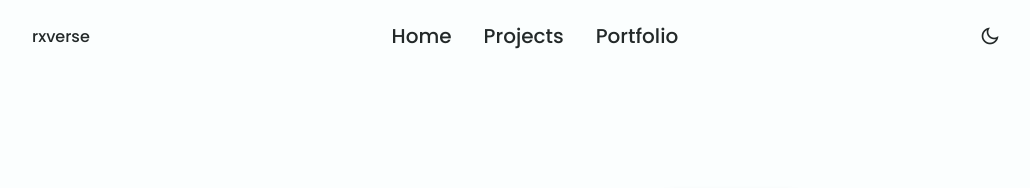
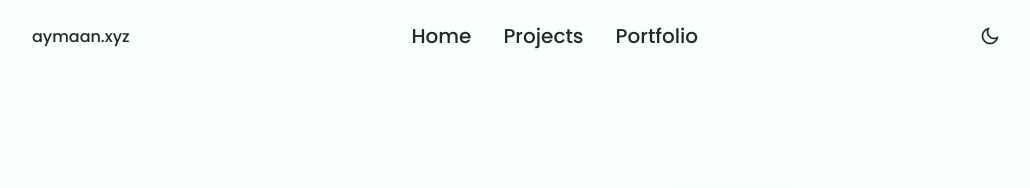
Before and after one commit to AymaanC/rxverse.github.io, a plain HTML site: page index.html in a window 1280 px wide. Shown: the top 188 px of the page, without its empty margins (124-1154 px from the left). Drawn offline with nearby package versions, Linux system fonts and the light colour scheme.

Commit message:
new domain

```diff
--- a/assets/css/style.css
+++ b/assets/css/style.css
@@ -412,8 +412,6 @@ img {
     margin-bottom: 2rem;
 }
 
-
-
 @media screen and (max-width: 350px){
     .container{
         margin-left: var(--mb-1);
--- a/index.html
+++ b/index.html
@@ -4,20 +4,20 @@
         <meta charset="UTF-8">
         <meta http-equiv="X-UA-Compatible" content="IE=edge">
         <meta name="viewport" content="width=device-width, initial-scale=1.0">
-        <title>rxverse.me</title>
+        <title>aymaan.xyz</title>
         <link rel="stylesheet" href="assets/css/style.css">
         <link href="https://cdn.jsdelivr.net/npm/remixicon@2.5.0/fonts/remixicon.css" rel="stylesheet">
         <link rel="icon" type="image/x-icon" href="assets/img/logo1.ico">
-        <meta content="rxverse.me" property="og:title" />
+        <meta content="aymaan.xyz" property="og:title" />
         <meta content="Click here for free candy!" property="og:description" />
-        <meta content="https://rxverse.me" property="og:url" />
+        <meta content="https://aymaan.xyz" property="og:url" />
         <meta content="https://static.vecteezy.com/system/resources/previews/007/048/965/original/hand-drawn-illustration-of-pattern-of-green-leaf-wallpaper-background-vector.jpg" property="og:image" />
         <meta content="#43B581" data-react-helmet="true" name="theme-color" />
     </head>
     <body>
         <header class="header" id="header">
             <nav class="nav container">
-                <a href="#" class="nav-logo">rxverse</a>
+                <a href="#" class="nav-logo">aymaan.xyz</a>
                 <div class="nav-menu" id="nav-menu">
                     <ul class="nav-list grid">
                         <li class="nav-item">
@@ -73,7 +73,6 @@
                     </div>
                 </div>
             </section>
-
 
             <section class="filters container" id="projects">
                 <h2 class="section-title">Projects</h2>
```
